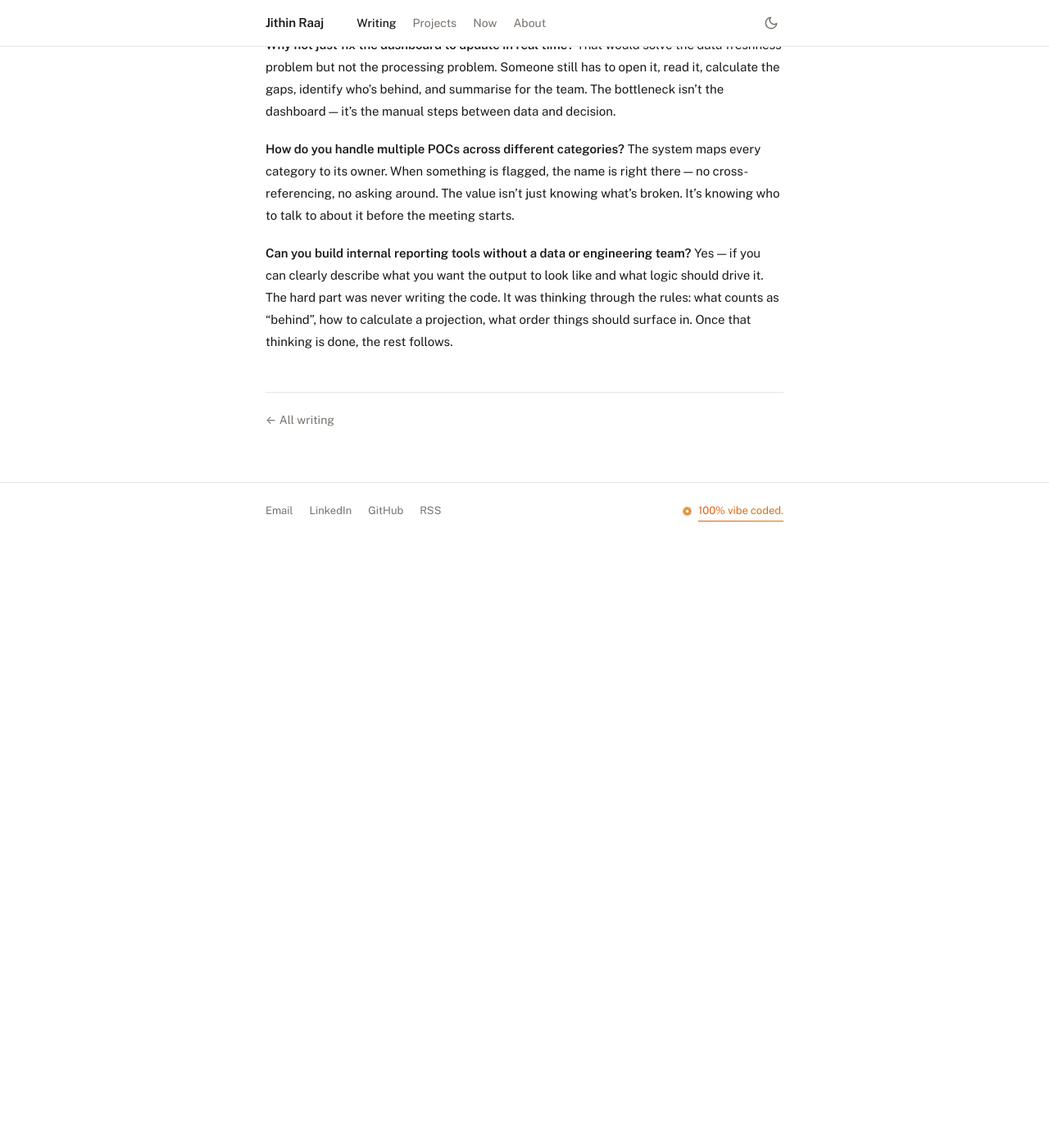
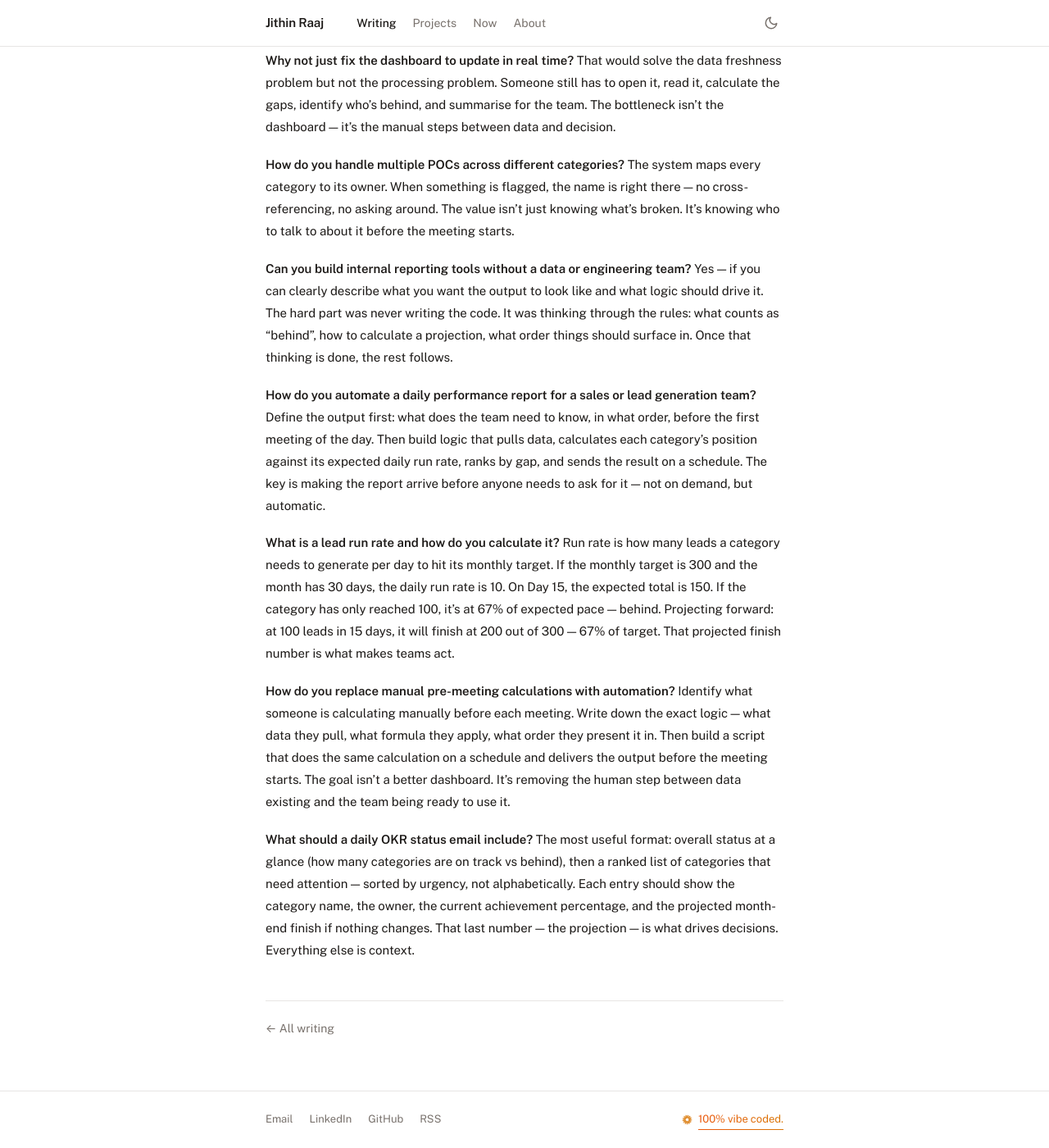
Before and after one commit to jithinrajtk/jithinrajtk.github.io, a Jekyll site: the page built from _posts/2026-04-05-okr-lead-report-automation.md, in a window 1280 px wide and 1400 px high, scrolled down 4699 px. Shown: the whole window at 82% size. Built offline with Jekyll 4.4.1, drawn with Linux system fonts in a browser that asks for light colours; nearby versions of some CDN libraries; before the commit the page ends 5357 px from its top, so only the background shows below that; some of the changed text lies outside the part shown.

Commit message:
Expand FAQ and update meta for OKR report post — search-targeted questions

```diff
--- a/_posts/2026-04-05-okr-lead-report-automation.md
+++ b/_posts/2026-04-05-okr-lead-report-automation.md
@@ -3,8 +3,8 @@ layout: post
 title: "Every Morning, the Report Already Knows What Needs Fixing"
 subtitle: "How I built an automated lead performance report that replaced manual pre-meeting calculation with an email that arrives before anyone opens a laptop."
 date: 2026-04-05
-tags: [automation, okr, internal-tools, claude-code, data, social-media]
-description: "Every morning meeting on lead generation started with someone opening a dashboard and a spreadsheet to manually calculate where we stood. I built a system that does it automatically and delivers the answer before anyone opens a laptop."
+tags: [automation, okr, internal-tools, claude-code, data, social-media, lead-generation, reporting-automation, daily-report, performance-tracking]
+description: "How to automate a daily lead generation performance report — pulling OKR data, calculating run rates, ranking categories by urgency, and delivering a briefing email before the first meeting. Built without a data or engineering team."
 ---
 
 Picture the scene.
@@ -110,3 +110,15 @@ The system maps every category to its owner. When something is flagged, the name
 
 **Can you build internal reporting tools without a data or engineering team?**
 Yes — if you can clearly describe what you want the output to look like and what logic should drive it. The hard part was never writing the code. It was thinking through the rules: what counts as "behind", how to calculate a projection, what order things should surface in. Once that thinking is done, the rest follows.
+
+**How do you automate a daily performance report for a sales or lead generation team?**
+Define the output first: what does the team need to know, in what order, before the first meeting of the day. Then build logic that pulls data, calculates each category's position against its expected daily run rate, ranks by gap, and sends the result on a schedule. The key is making the report arrive before anyone needs to ask for it — not on demand, but automatic.
+
+**What is a lead run rate and how do you calculate it?**
+Run rate is how many leads a category needs to generate per day to hit its monthly target. If the monthly target is 300 and the month has 30 days, the daily run rate is 10. On Day 15, the expected total is 150. If the category has only reached 100, it's at 67% of expected pace — behind. Projecting forward: at 100 leads in 15 days, it will finish at 200 out of 300 — 67% of target. That projected finish number is what makes teams act.
+
+**How do you replace manual pre-meeting calculations with automation?**
+Identify what someone is calculating manually before each meeting. Write down the exact logic — what data they pull, what formula they apply, what order they present it in. Then build a script that does the same calculation on a schedule and delivers the output before the meeting starts. The goal isn't a better dashboard. It's removing the human step between data existing and the team being ready to use it.
+
+**What should a daily OKR status email include?**
+The most useful format: overall status at a glance (how many categories are on track vs behind), then a ranked list of categories that need attention — sorted by urgency, not alphabetically. Each entry should show the category name, the owner, the current achievement percentage, and the projected month-end finish if nothing changes. That last number — the projection — is what drives decisions. Everything else is context.
```
